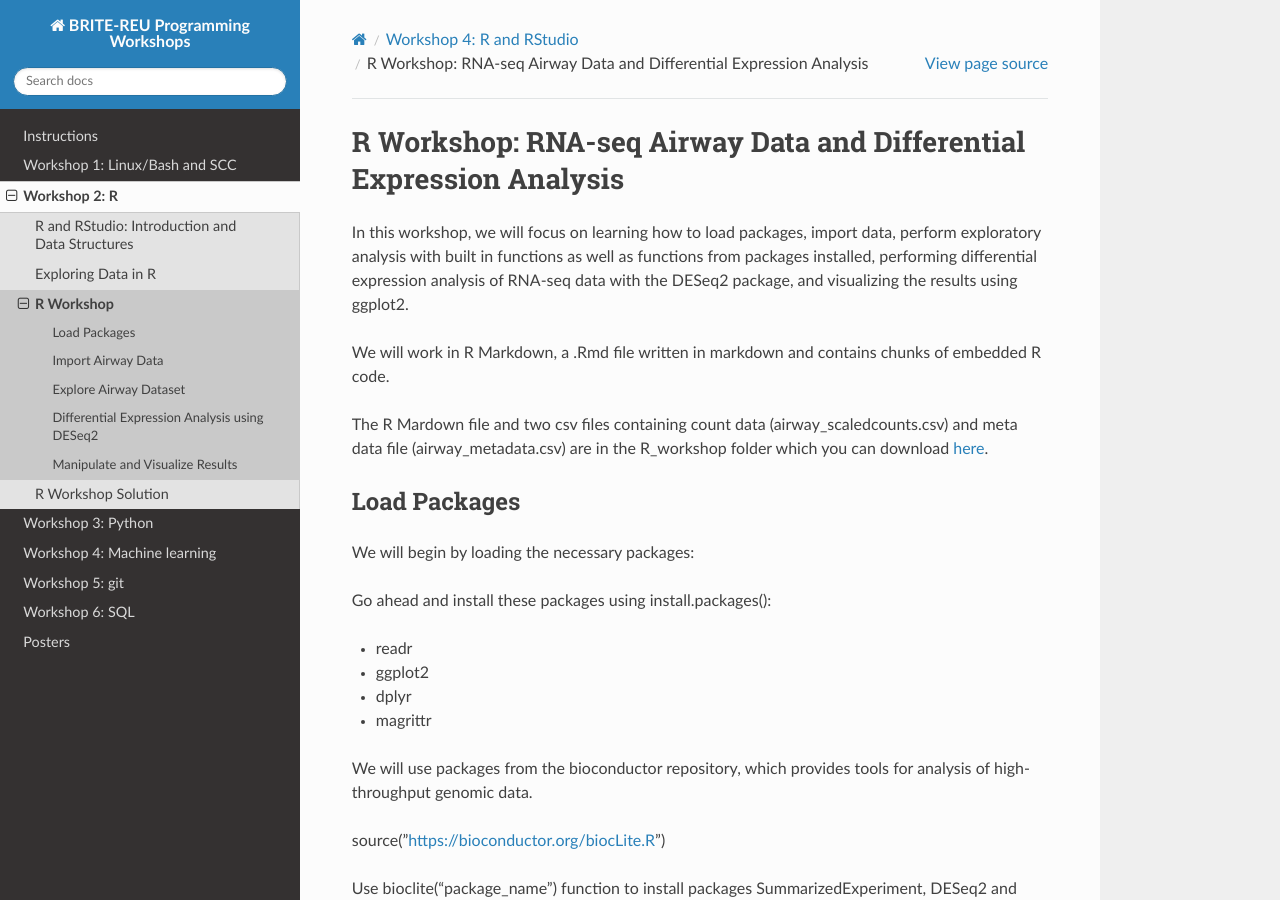
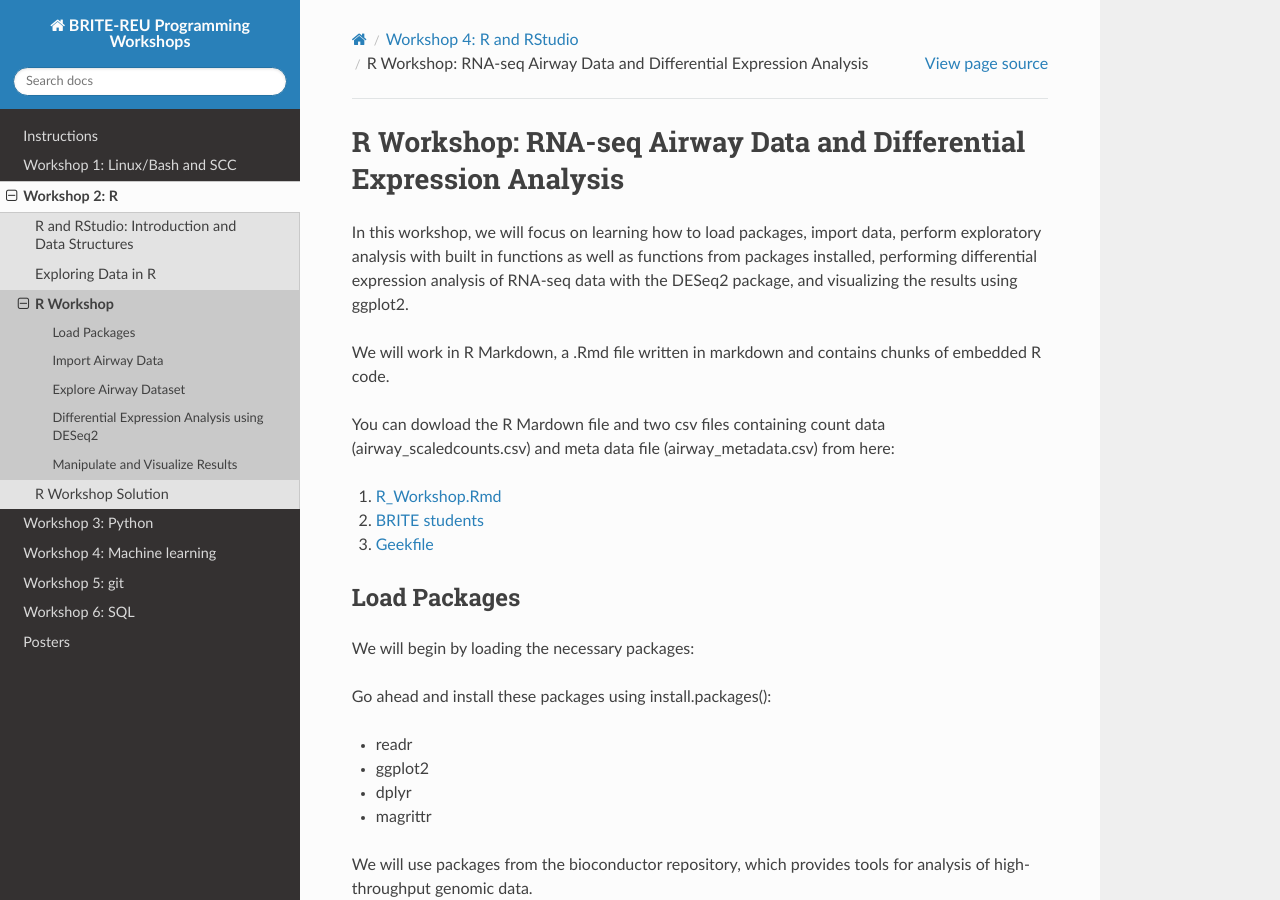
Before and after one commit to BRITE-REU/programming-workshops, a Sphinx documentation site: the page built from source/workshops/02_R/Workshop_R.rst, in a window 1280 px wide and 900 px high. Built offline with Sphinx 7.4.7 and the Read the Docs theme 2.0.0, drawn with Linux system fonts in a browser that asks for light colours; pages that are not in the unit, such as notebooks, are missing from menus.

Commit message:
Update Workshop_R.rst

```diff
--- a/source/workshops/02_R/Workshop_R.rst
+++ b/source/workshops/02_R/Workshop_R.rst
@@ -5,7 +5,11 @@ In this workshop, we will focus on learning how to load packages, import data, p
 
 We will work in R Markdown, a .Rmd file written in markdown and contains chunks of embedded R code.
 
-The R Mardown file and two csv files containing count data (airway_scaledcounts.csv) and meta data file (airway_metadata.csv) are in the R_workshop folder which you can download `here <https://drive.google.com/open?id=1qqoupV8tYrKt0Zptzf3ooo7Um7hANcFb>`_.
+You can dowload the R Mardown file and two csv files containing count data (airway_scaledcounts.csv) and meta data file (airway_metadata.csv) from here:
+
+1. `R_Workshop.Rmd <https://github.com/BRITE-REU/programming-workshops/tree/master/source/workshops/02_R/files/R_Workshop.Rmd>`_
+2. `BRITE students <https://raw.githubusercontent.com/BRITE-REU/programming-workshops/master/source/workshops/01_linux_bash_scc/files/BRITE_students.txt>`_
+3. `Geekfile <https://raw.githubusercontent.com/BRITE-REU/programming-workshops/master/source/workshops/01_linux_bash_scc/files/geekfile.txt>`_
 
 ***********************
 Load Packages
```
